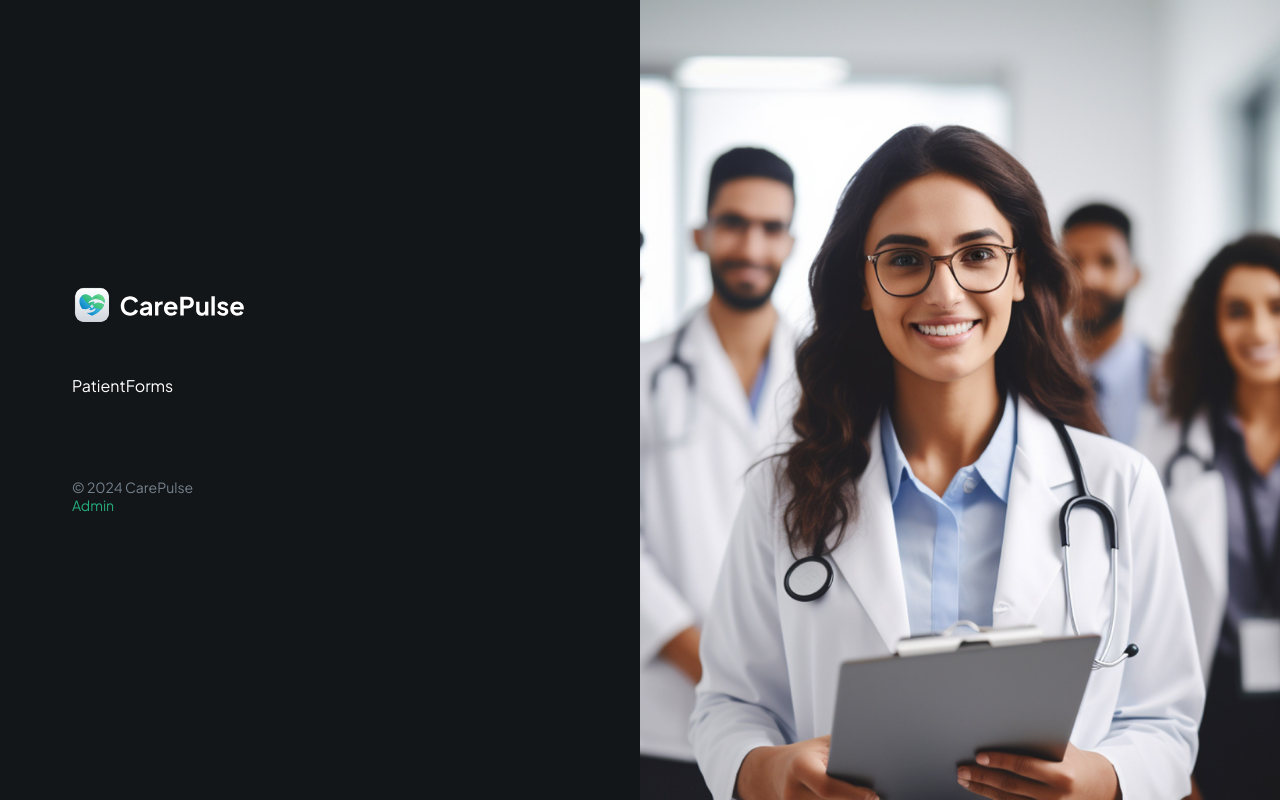
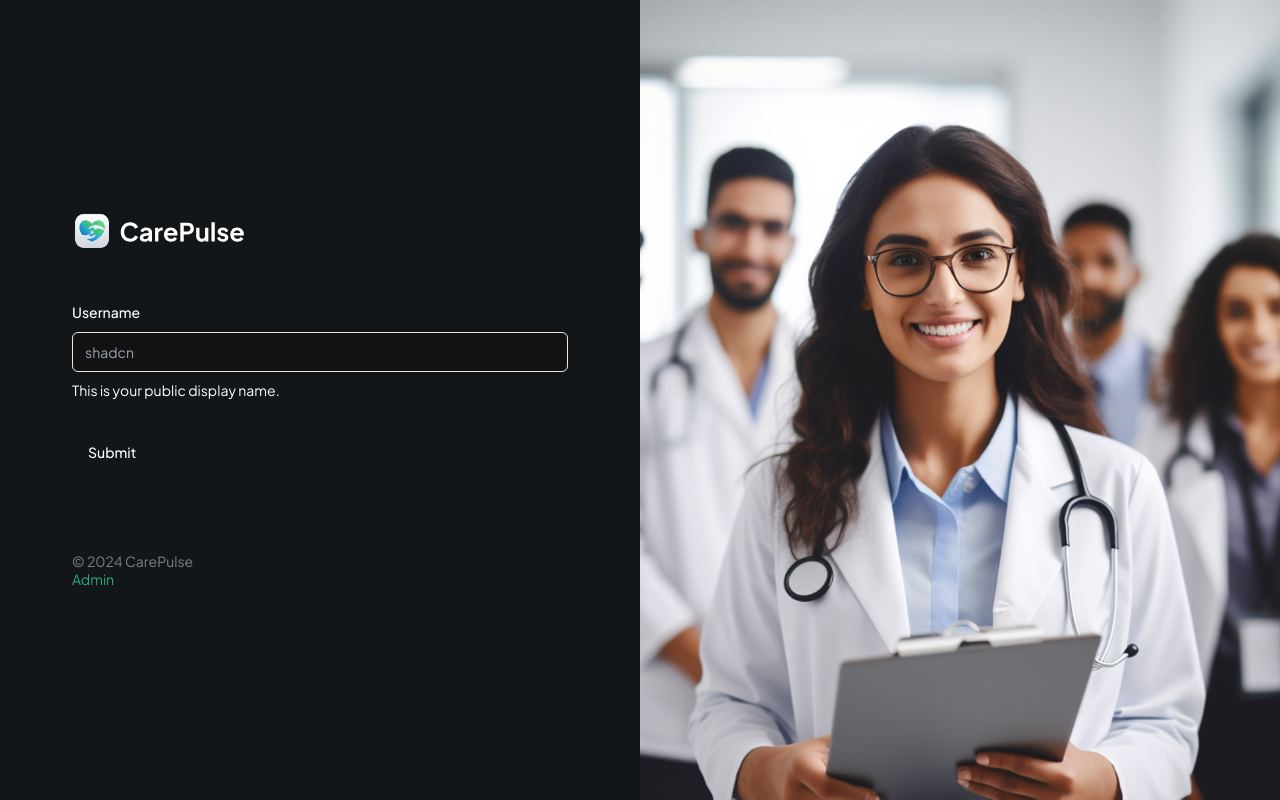
Before and after one commit to BotAkshit/PMS-1, a Next.js app: page / in a window 1280 px wide. Built offline with nearby package versions, Linux system fonts and the light colour scheme.

Commit message:
Add Shad/Cn Ui

```diff
--- a/components/forms/PatientForms.tsx
+++ b/components/forms/PatientForms.tsx
@@ -1,8 +1,63 @@
-import React from 'react'
+"use client"
+
+import { zodResolver } from "@hookform/resolvers/zod"
+import { useForm } from "react-hook-form"
+import { z } from "zod"
+import { Button } from "@/components/ui/button"
+import {
+  Form,
+  FormControl,
+  FormDescription,
+  FormField,
+  FormItem,
+  FormLabel,
+  FormMessage,
+} from "@/components/ui/form"
+import { Input } from "@/components/ui/input"
+
+const formSchema = z.object({
+  username: z.string().min(2, {
+    message: "Username must be at least 2 characters.",
+  }),
+})
 
 const PatientForms = () => {
+  // 1. Define your form.
+  const form = useForm<z.infer<typeof formSchema>>({
+    resolver: zodResolver(formSchema),
+    defaultValues: {
+      username: "",
+    },
+  })
+
+  // 2. Define a submit handler.
+  function onSubmit(values: z.infer<typeof formSchema>) {
+    // Do something with the form values.
+    // ✅ This will be type-safe and validated.
+    console.log(values)
+  }
   return (
-    <div>PatientForms</div>
+    <Form {...form}>
+    <form onSubmit={form.handleSubmit(onSubmit)} className="space-y-8">
+      <FormField
+        control={form.control}
+        name="username"
+        render={({ field }) => (
+          <FormItem>
+            <FormLabel>Username</FormLabel>
+            <FormControl>
+              <Input placeholder="shadcn" {...field} />
+            </FormControl>
+            <FormDescription>
+              This is your public display name.
+            </FormDescription>
+            <FormMessage />
+          </FormItem>
+        )}
+      />
+      <Button type="submit">Submit</Button>
+    </form>
+  </Form>
   )
 }
 
--- /dev/null
+++ b/components/ui/form.tsx
@@ -0,0 +1,178 @@
+"use client"
+
+import * as React from "react"
+import * as LabelPrimitive from "@radix-ui/react-label"
+import { Slot } from "@radix-ui/react-slot"
+import {
+  Controller,
+  ControllerProps,
+  FieldPath,
+  FieldValues,
+  FormProvider,
+  useFormContext,
+} from "react-hook-form"
+
+import { cn } from "@/lib/utils"
+import { Label } from "@/components/ui/label"
+
+const Form = FormProvider
+
+type FormFieldContextValue<
+  TFieldValues extends FieldValues = FieldValues,
+  TName extends FieldPath<TFieldValues> = FieldPath<TFieldValues>
+> = {
+  name: TName
+}
+
+const FormFieldContext = React.createContext<FormFieldContextValue>(
+  {} as FormFieldContextValue
+)
+
+const FormField = <
+  TFieldValues extends FieldValues = FieldValues,
+  TName extends FieldPath<TFieldValues> = FieldPath<TFieldValues>
+>({
+  ...props
+}: ControllerProps<TFieldValues, TName>) => {
+  return (
+    <FormFieldContext.Provider value={{ name: props.name }}>
+      <Controller {...props} />
+    </FormFieldContext.Provider>
+  )
+}
+
+const useFormField = () => {
+  const fieldContext = React.useContext(FormFieldContext)
+  const itemContext = React.useContext(FormItemContext)
+  const { getFieldState, formState } = useFormContext()
+
+  const fieldState = getFieldState(fieldContext.name, formState)
+
+  if (!fieldContext) {
+    throw new Error("useFormField should be used within <FormField>")
+  }
+
+  const { id } = itemContext
+
+  return {
+    id,
+    name: fieldContext.name,
+    formItemId: `${id}-form-item`,
+    formDescriptionId: `${id}-form-item-description`,
+    formMessageId: `${id}-form-item-message`,
+    ...fieldState,
+  }
+}
+
+type FormItemContextValue = {
+  id: string
+}
+
+const FormItemContext = React.createContext<FormItemContextValue>(
+  {} as FormItemContextValue
+)
+
+const FormItem = React.forwardRef<
+  HTMLDivElement,
+  React.HTMLAttributes<HTMLDivElement>
+>(({ className, ...props }, ref) => {
+  const id = React.useId()
+
+  return (
+    <FormItemContext.Provider value={{ id }}>
+      <div ref={ref} className={cn("space-y-2", className)} {...props} />
+    </FormItemContext.Provider>
+  )
+})
+FormItem.displayName = "FormItem"
+
+const FormLabel = React.forwardRef<
+  React.ElementRef<typeof LabelPrimitive.Root>,
+  React.ComponentPropsWithoutRef<typeof LabelPrimitive.Root>
+>(({ className, ...props }, ref) => {
+  const { error, formItemId } = useFormField()
+
+  return (
+    <Label
+      ref={ref}
+      className={cn(error && "text-destructive", className)}
+      htmlFor={formItemId}
+      {...props}
+    />
+  )
+})
+FormLabel.displayName = "FormLabel"
+
+const FormControl = React.forwardRef<
+  React.ElementRef<typeof Slot>,
+  React.ComponentPropsWithoutRef<typeof Slot>
+>(({ ...props }, ref) => {
+  const { error, formItemId, formDescriptionId, formMessageId } = useFormField()
+
+  return (
+    <Slot
+      ref={ref}
+      id={formItemId}
+      aria-describedby={
+        !error
+          ? `${formDescriptionId}`
+          : `${formDescriptionId} ${formMessageId}`
+      }
+      aria-invalid={!!error}
+      {...props}
+    />
+  )
+})
+FormControl.displayName = "FormControl"
+
+const FormDescription = React.forwardRef<
+  HTMLParagraphElement,
+  React.HTMLAttributes<HTMLParagraphElement>
+>(({ className, ...props }, ref) => {
+  const { formDescriptionId } = useFormField()
+
+  return (
+    <p
+      ref={ref}
+      id={formDescriptionId}
+      className={cn("text-sm text-muted-foreground", className)}
+      {...props}
+    />
+  )
+})
+FormDescription.displayName = "FormDescription"
+
+const FormMessage = React.forwardRef<
+  HTMLParagraphElement,
+  React.HTMLAttributes<HTMLParagraphElement>
+>(({ className, children, ...props }, ref) => {
+  const { error, formMessageId } = useFormField()
+  const body = error ? String(error?.message) : children
+
+  if (!body) {
+    return null
+  }
+
+  return (
+    <p
+      ref={ref}
+      id={formMessageId}
+      className={cn("text-sm font-medium text-destructive", className)}
+      {...props}
+    >
+      {body}
+    </p>
+  )
+})
+FormMessage.displayName = "FormMessage"
+
+export {
+  useFormField,
+  Form,
+  FormItem,
+  FormLabel,
+  FormControl,
+  FormDescription,
+  FormMessage,
+  FormField,
+}
--- /dev/null
+++ b/components/ui/input.tsx
@@ -0,0 +1,25 @@
+import * as React from "react"
+
+import { cn } from "@/lib/utils"
+
+export interface InputProps
+  extends React.InputHTMLAttributes<HTMLInputElement> {}
+
+const Input = React.forwardRef<HTMLInputElement, InputProps>(
+  ({ className, type, ...props }, ref) => {
+    return (
+      <input
+        type={type}
+        className={cn(
+          "flex h-10 w-full rounded-md border border-input bg-background px-3 py-2 text-sm ring-offset-background file:border-0 file:bg-transparent file:text-sm file:font-medium placeholder:text-muted-foreground focus-visible:outline-none focus-visible:ring-2 focus-visible:ring-ring focus-visible:ring-offset-2 disabled:cursor-not-allowed disabled:opacity-50",
+          className
+        )}
+        ref={ref}
+        {...props}
+      />
+    )
+  }
+)
+Input.displayName = "Input"
+
+export { Input }
--- /dev/null
+++ b/components/ui/label.tsx
@@ -0,0 +1,26 @@
+"use client"
+
+import * as React from "react"
+import * as LabelPrimitive from "@radix-ui/react-label"
+import { cva, type VariantProps } from "class-variance-authority"
+
+import { cn } from "@/lib/utils"
+
+const labelVariants = cva(
+  "text-sm font-medium leading-none peer-disabled:cursor-not-allowed peer-disabled:opacity-70"
+)
+
+const Label = React.forwardRef<
+  React.ElementRef<typeof LabelPrimitive.Root>,
+  React.ComponentPropsWithoutRef<typeof LabelPrimitive.Root> &
+    VariantProps<typeof labelVariants>
+>(({ className, ...props }, ref) => (
+  <LabelPrimitive.Root
+    ref={ref}
+    className={cn(labelVariants(), className)}
+    {...props}
+  />
+))
+Label.displayName = LabelPrimitive.Root.displayName
+
+export { Label }
--- a/package.json
+++ b/package.json
@@ -9,6 +9,8 @@
     "lint": "next lint"
   },
   "dependencies": {
+    "@hookform/resolvers": "^3.9.0",
+    "@radix-ui/react-label": "^2.1.0",
     "@radix-ui/react-slot": "^1.1.0",
     "class-variance-authority": "^0.7.0",
     "clsx": "^2.1.1",
@@ -17,8 +19,10 @@
     "next-themes": "^0.3.0",
     "react": "^18",
     "react-dom": "^18",
+    "react-hook-form": "^7.52.1",
     "tailwind-merge": "^2.4.0",
-    "tailwindcss-animate": "^1.0.7"
+    "tailwindcss-animate": "^1.0.7",
+    "zod": "^3.23.8"
   },
   "devDependencies": {
     "@types/node": "^20",
```
Also changed, not shown: 1 other file (tests, documents, lock files or other folders).
